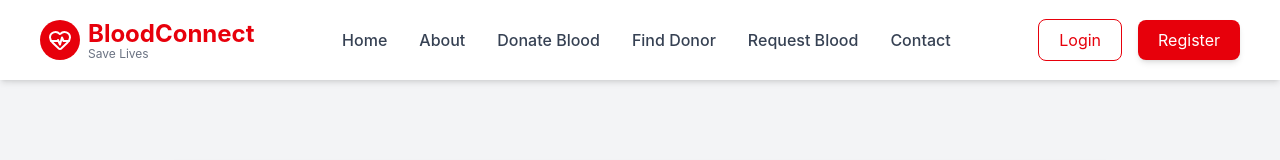
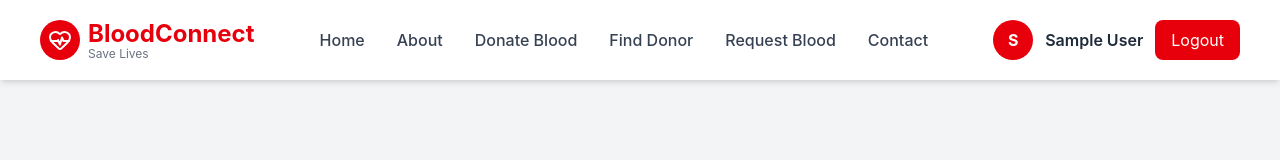
Before and after one commit to VaishnaviMane2929/Blood_Bank_System, a React (Vite) app: page /login in a window 1280 px wide. Shown: the top 160 px of the page. Built offline with nearby package versions, Linux system fonts and the light colour scheme; sample sign-in values are in the browser's storage.

Commit message:
error solve admin login

```diff
--- a/src/App.jsx
+++ b/src/App.jsx
@@ -59,6 +59,11 @@ return (
       element={<RequestBlood />}
     />
 
+    {/* <Route
+  path="/profile"
+  element={<UserProfile />}
+/> */}
+
     {/* Admin Login */}
     <Route
       path="/admin-login"
--- a/src/components/Navbar/Navbar.jsx
+++ b/src/components/Navbar/Navbar.jsx
@@ -1,12 +1,34 @@
-// src/components/Navbar/Navbar.jsx
 
+import { UserCircle2 } from "lucide-react";
 import { useState } from "react";
 import { Menu, X, HeartPulse } from "lucide-react";
 import { Link } from "react-router-dom";
+import { useNavigate } from "react-router-dom";
+// import { UserCircle2 } from "lucide-react";
+
+// import { useNavigate } from "react-router-dom";
 
 function Navbar() {
    const [isOpen, setIsOpen] = useState(false);
 
+  // const navigate = useNavigate();
+
+  // const user = JSON.parse(
+  //   localStorage.getItem("user")
+  // );
+  const navigate = useNavigate();
+
+  const user = JSON.parse(
+    localStorage.getItem("user")
+  );
+
+  const handleLogout = () => {
+    localStorage.removeItem("user");
+    localStorage.removeItem("token");
+
+    navigate("/");
+    window.location.reload();
+  };
   const navLinks = [
     { name: "Home", path: "/" },
     { name: "About", path: "/about" },
@@ -15,6 +37,7 @@ function Navbar() {
     { name: "Request Blood", path: "/request-blood" },
     { name: "Contact", path: "/contact" },
   ];
+
 
   return (
     <nav className="w-full bg-white shadow-md sticky top-0 z-50">
@@ -52,17 +75,50 @@ function Navbar() {
 
           {/* Desktop Buttons */}
           <div className="hidden lg:flex items-center gap-4">
+
+  {user ? (
+    <>
+      <div className="flex items-center gap-3">
+
+        <div className="w-10 h-10 rounded-full bg-red-600 text-white flex items-center justify-center font-bold">
+          {user.name.charAt(0).toUpperCase()}
+        </div>
+
+        <div>
+          <p className="font-semibold text-gray-800">
+            {user.name}
+          </p>
+
+          <p className="text-xs text-gray-500">
+            {user.bloodGroup}
+          </p>
+        </div>
+
+        <button
+          onClick={handleLogout}
+          className="bg-red-600 text-white px-4 py-2 rounded-lg"
+        >
+          Logout
+        </button>
+
+      </div>
+    </>
+  ) : (
+    <>
       <Link to="/login">
-              <button className="px-5 py-2 border border-red-600 text-red-600 rounded-lg hover:bg-red-50 transition">
+        <button className="px-5 py-2 border border-red-600 text-red-600 rounded-lg">
           Login
         </button>
       </Link>
 
       <Link to="/register">
-              <button className="px-5 py-2 bg-red-600 text-white rounded-lg hover:bg-red-700 transition shadow-md">
+        <button className="px-5 py-2 bg-red-600 text-white rounded-lg">
           Register
         </button>
       </Link>
+    </>
+  )}
+
 </div>
 
           {/* Mobile Menu Button */}
@@ -95,18 +151,37 @@ function Navbar() {
               </Link>
             ))}
 
-            <div className="flex flex-col gap-3 pt-4">
+            <div className="hidden lg:flex items-center gap-4">
+
+  {user ? (
+    <>
+      <span className="font-semibold text-red-600">
+        Hello, {user.name}
+      </span>
+
+      <button
+        onClick={handleLogout}
+        className="px-5 py-2 bg-red-600 text-white rounded-lg"
+      >
+        Logout
+      </button>
+    </>
+  ) : (
+    <>
       <Link to="/login">
-                <button className="w-full py-2 border border-red-600 text-red-600 rounded-lg">
+        <button className="px-5 py-2 border border-red-600 text-red-600 rounded-lg">
           Login
         </button>
       </Link>
 
       <Link to="/register">
-                <button className="w-full py-2 bg-red-600 text-white rounded-lg">
+        <button className="px-5 py-2 bg-red-600 text-white rounded-lg">
           Register
         </button>
       </Link>
+    </>
+  )}
+
 </div>
           </div>
         </div>
--- a/src/pages/Login.jsx
+++ b/src/pages/Login.jsx
@@ -35,18 +35,17 @@ function Login() {
 );
 
 localStorage.setItem(
+  "user",
+  JSON.stringify(response.data.user)
+);
+
+localStorage.setItem(
   "token",
   response.data.token
 );
 
-    localStorage.setItem(
-      "user",
-      JSON.stringify(response.data.user)
-    );
-
-    alert("Login Successful");
-
-    navigate("/user-dashboard");
+navigate("/");
+window.location.reload();
 
   } catch (error) {
   console.log("LOGIN ERROR:", error);
--- /dev/null
+++ b/src/pages/UserProfile.jsx
@@ -0,0 +1,41 @@
+function UserProfile() {
+  const user = JSON.parse(
+    localStorage.getItem("user")
+  );
+
+  return (
+    <div className="max-w-4xl mx-auto p-10">
+
+      <h1 className="text-4xl font-bold text-red-600 mb-8">
+        My Profile
+      </h1>
+
+      <div className="bg-white p-8 rounded-xl shadow">
+
+        <p>
+          <strong>Name:</strong> {user?.name}
+        </p>
+
+        <p>
+          <strong>Email:</strong> {user?.email}
+        </p>
+
+        <p>
+          <strong>Mobile:</strong> {user?.mobile}
+        </p>
+
+        <p>
+          <strong>Blood Group:</strong>{" "}
+          {user?.bloodGroup}
+        </p>
+
+        <p>
+          <strong>City:</strong> {user?.city}
+        </p>
+
+      </div>
+    </div>
+  );
+}
+
+export default UserProfile;
```
Also changed, not shown: 2 other files (tests, documents, lock files or other folders). Lines whose indentation alone changed are shown as unchanged.
